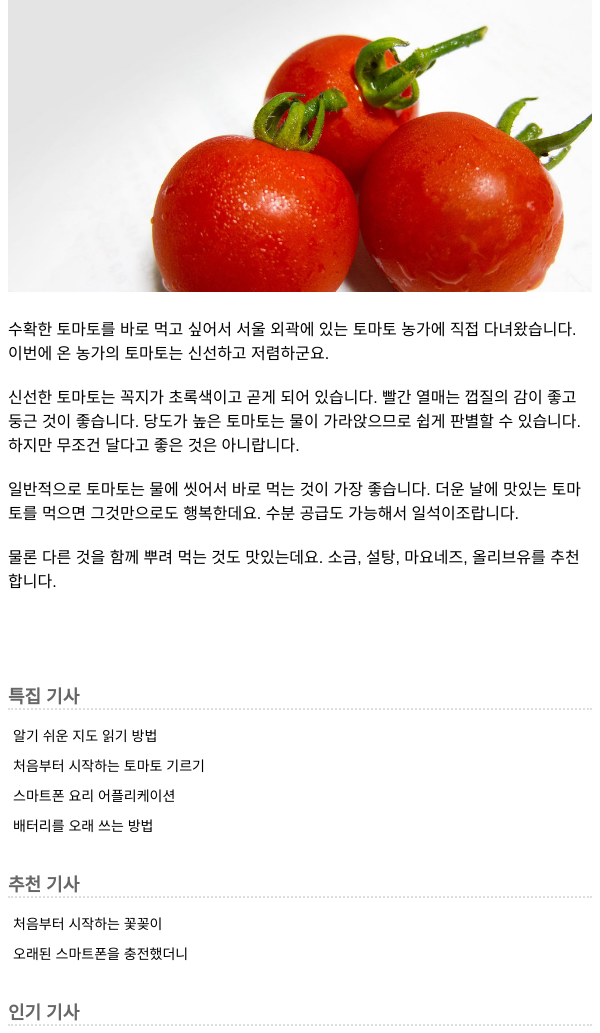
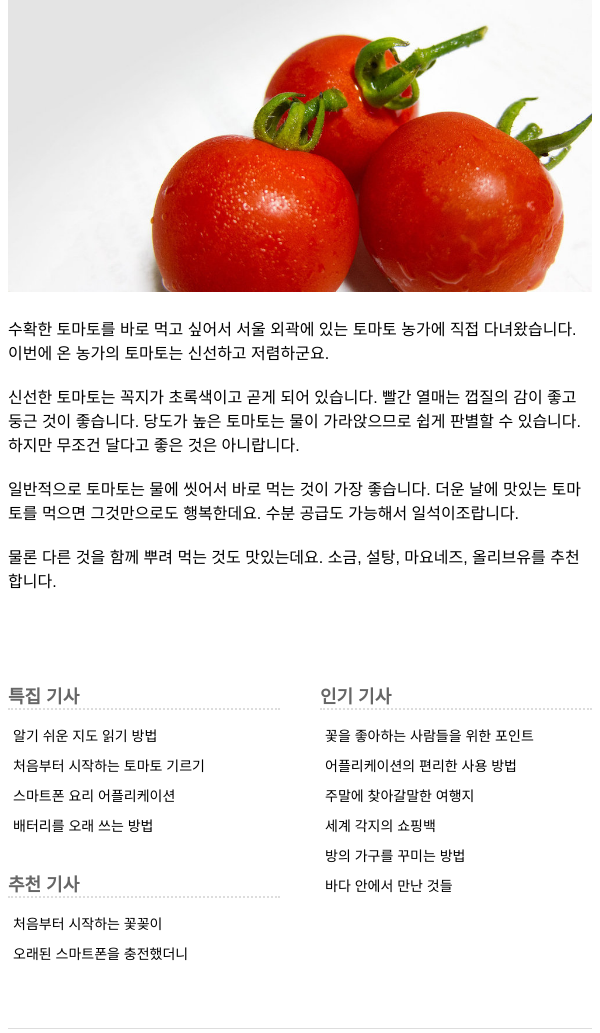
Before and after one commit to fe-backpackers/css-masters-1, a website: page src/index.html in a window 600 px wide. Shown: the part 220-1253 px from the top of the page. Drawn offline with Linux system fonts and the light colour scheme.

Commit message:
feat: 3-4-2. 서브 메뉴를 2단 구조로 변경

```diff
--- a/src/index.html
+++ b/src/index.html
@@ -196,6 +196,27 @@
       }
 
       @media (min-width: 600px) and (max-width: 767px) {
+        .box4::after {
+          display: block;
+          clear: both;
+          content: "";
+        }
+
+        .box4-1,
+        .box4-2 {
+          float: left;
+          width: 50%;
+        }
+
+        .box4-1 {
+          padding-right: 20px;
+          box-sizing: border-box;
+        }
+
+        .box4-2 {
+          padding-left: 20px;
+          box-sizing: border-box;
+        }
       }
 
       @media (min-width: 768px) {
@@ -273,6 +294,7 @@
         </article>
       </div>
       <div class="box4">
+        <div class="box4-1">
           <aside class="sidemenu">
             <h1>특집 기사</h1>
             <ul>
@@ -289,6 +311,8 @@
               <li><a href="#">오래된 스마트폰을 충전했더니</a></li>
             </ul>
           </aside>
+        </div>
+        <div class="box4-2">
           <aside class="popular">
             <h1>인기 기사</h1>
             <ul>
@@ -302,6 +326,7 @@
           </aside>
         </div>
       </div>
+    </div>
     <div class="box5">
       <div class="copyright">
         <p>Copyright &copy; TimeSwitch</p>
```
Lines whose indentation alone changed are shown as unchanged.
